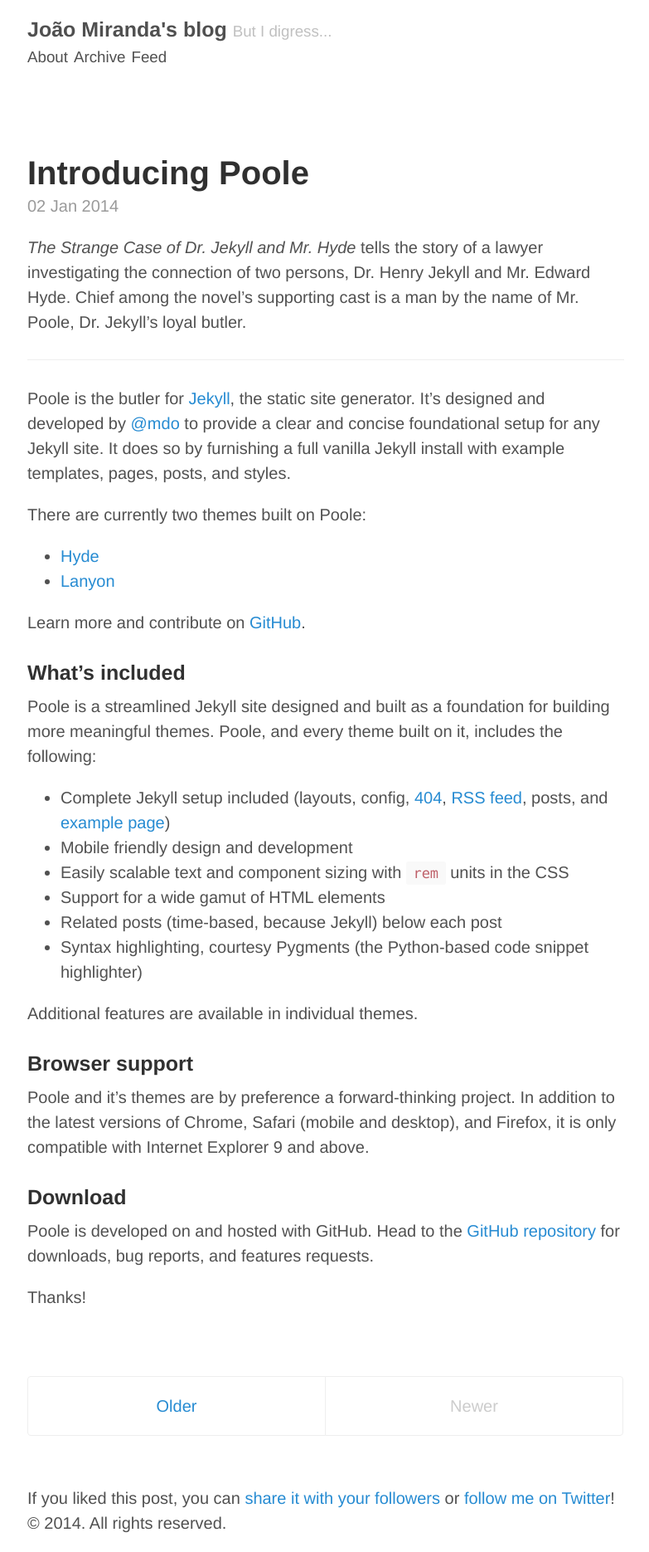
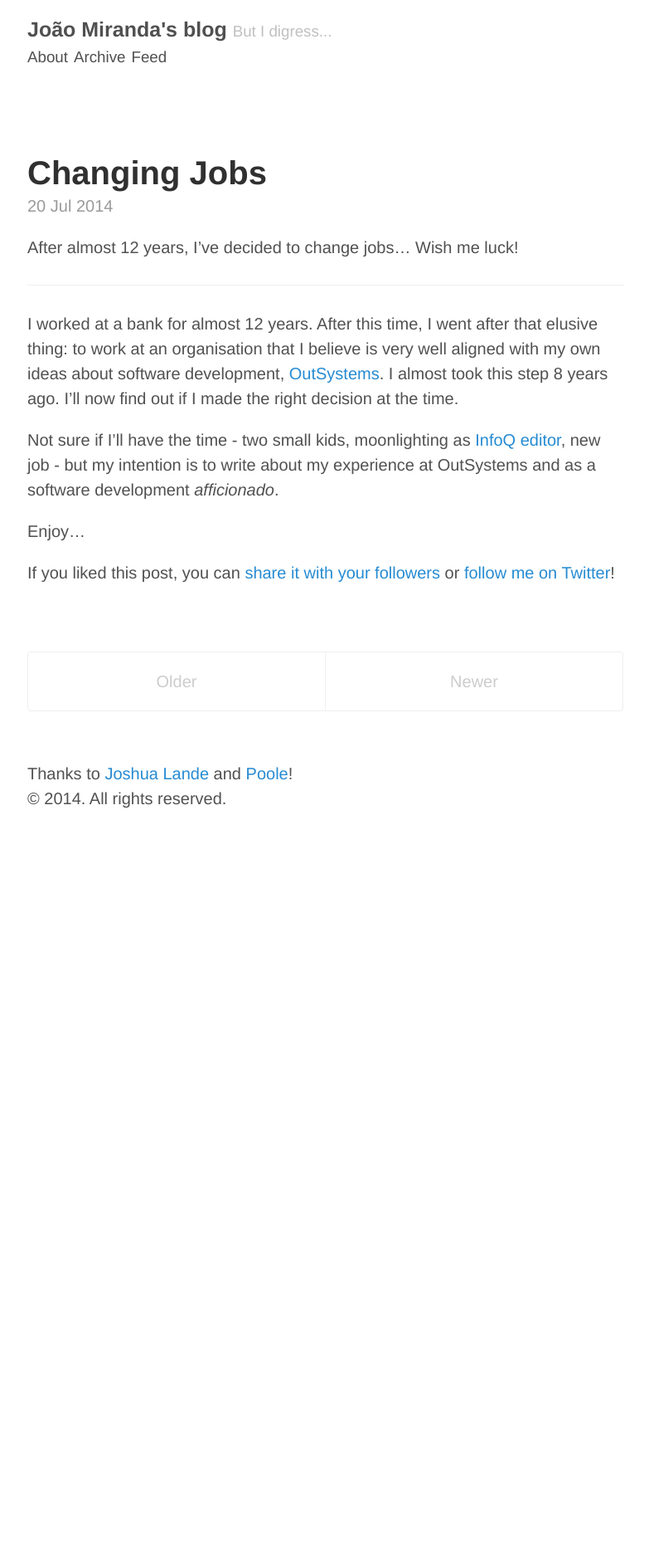
Before and after one commit to jhosm/jhosm.github.io, a Jekyll site: the page built from index.html, in a window 1280 px wide. Shown: the whole page at 83% size, without its empty margins (247-1030 px from the left). Built offline with Jekyll 4.4.1, drawn with Linux system fonts in a browser that asks for light colours; Markdown is read by kramdown in place of the engine named in the settings; the list of posts is cut into pages by our own code; after the commit the page ends 997 px from its top, so only the background shows below that.

Commit message:
First post

```diff
--- a/_layouts/default.html
+++ b/_layouts/default.html
@@ -21,8 +21,6 @@
 
       {{ content }}
 
-      {% include twitter_plug.html %}
-
       {% include comments.html %}
 
       <div class="footer">
--- a/_posts/2014-01-02-introducing-poole.md
+++ /dev/null
@@ -1,41 +0,0 @@
----
-layout: post
-title: Introducing Poole
-comments: True
----
-
-*The Strange Case of Dr. Jekyll and Mr. Hyde* tells the story of a lawyer investigating the connection of two persons, Dr. Henry Jekyll and Mr. Edward Hyde. Chief among the novel's supporting cast is a man by the name of Mr. Poole, Dr. Jekyll's loyal butler.
-
------
-
-Poole is the butler for [Jekyll](http://jekyllrb.com), the static site generator. It's designed and developed by [@mdo](https://twitter.com/mdo) to provide a clear and concise foundational setup for any Jekyll site. It does so by furnishing a full vanilla Jekyll install with example templates, pages, posts, and styles.
-
-There are currently two themes built on Poole:
-
-* [Hyde](http://hyde.getpoole.com)
-* [Lanyon](http://lanyon.getpoole.com)
-
-Learn more and contribute on [GitHub](https://github.com/poole).
-
-### What's included
-
-Poole is a streamlined Jekyll site designed and built as a foundation for building more meaningful themes. Poole, and every theme built on it, includes the following:
-
-* Complete Jekyll setup included (layouts, config, [404](/404.html), [RSS feed](/atom.xml), posts, and [example page](/about))
-* Mobile friendly design and development
-* Easily scalable text and component sizing with `rem` units in the CSS
-* Support for a wide gamut of HTML elements
-* Related posts (time-based, because Jekyll) below each post
-* Syntax highlighting, courtesy Pygments (the Python-based code snippet highlighter)
-
-Additional features are available in individual themes.
-
-### Browser support
-
-Poole and it's themes are by preference a forward-thinking project. In addition to the latest versions of Chrome, Safari (mobile and desktop), and Firefox, it is only compatible with Internet Explorer 9 and above.
-
-### Download
-
-Poole is developed on and hosted with GitHub. Head to the <a href="https://github.com/poole/poole">GitHub repository</a> for downloads, bug reports, and features requests.
-
-Thanks!
--- /dev/null
+++ b/_posts/2014-07-20-changing-jobs.md
@@ -0,0 +1,17 @@
+---
+layout: post
+title: Changing Jobs
+comments: True
+---
+
+After almost 12 years, I've decided to change jobs... Wish me luck!
+
+-----
+
+I worked at a bank for almost 12 years. After this time, I went after that elusive thing: to work at an organisation that I believe is very well aligned with my own ideas about software development, [OutSystems](http://www.outsystems.com). I almost took this step 8 years ago. I'll now find out if I made the right decision at the time.
+
+Not sure if I'll have the time - two small kids, moonlighting as [InfoQ editor](www.infoq.com/author/João-Miranda), new job - but my intention is to write about my experience at OutSystems and as a software development _afficionado_.
+
+Enjoy...
+
+{% include twitter_plug.html %}
--- a/index.html
+++ b/index.html
@@ -35,3 +35,7 @@
     <span class="pagination-item newer">Newer</span>
   {% endif %}
 </div>
+
+<div>
+  Thanks to <a href="http://joshualande.com/jekyll-github-pages-poole/">Joshua Lande</a> and <a href="http://getpoole.com/">Poole</a>!
+</div>
```
Also changed, not shown: _posts/2013-12-31-whats-jekyll.md (deleted, +0 -10 lines), _posts/2014-01-01-example-content.md (deleted, +0 -138 lines), public/apple-touch-icon-precomposed.png (deleted), public/favicon.ico (deleted).
